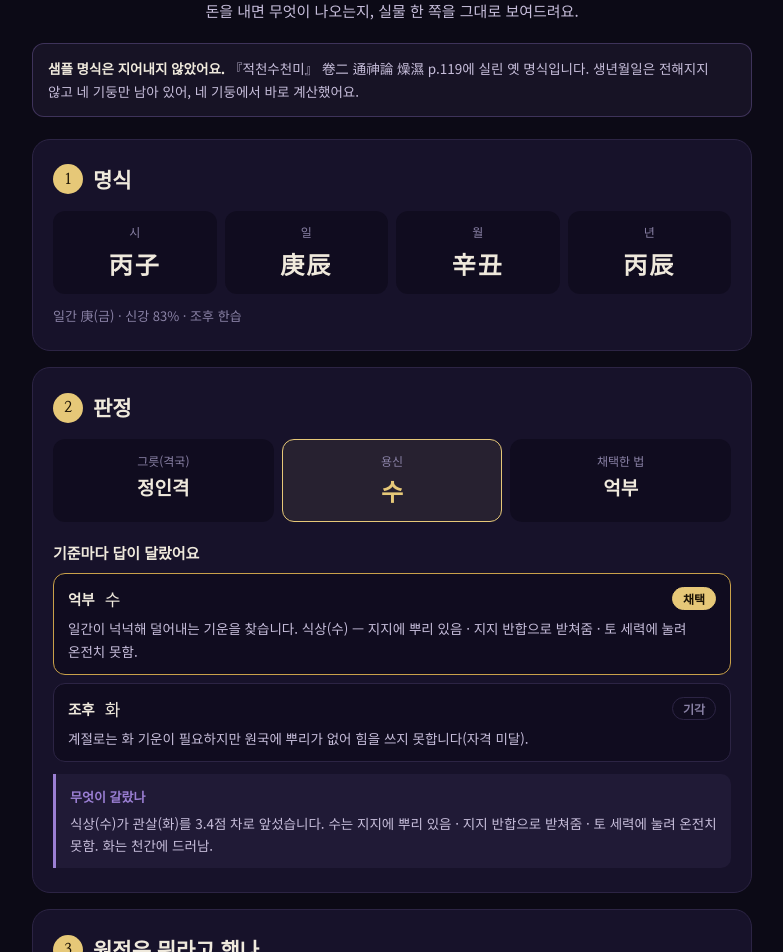
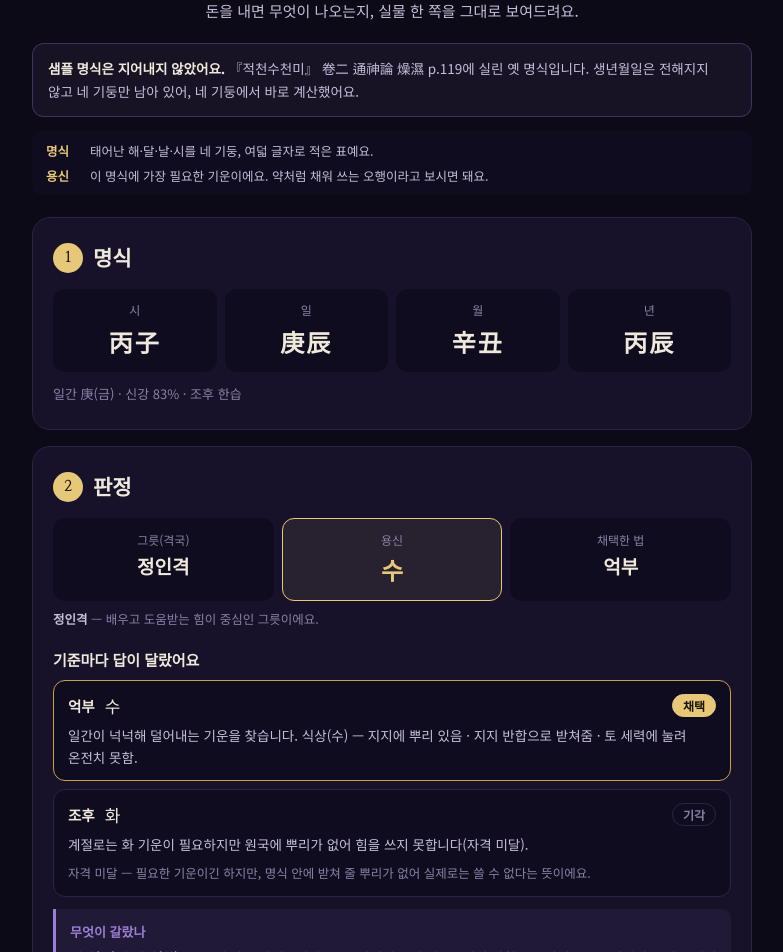
Before and after one commit to tlfwjsdlstod95-sys/saju, a Next.js app in the folder saju-app/: page /sample in a window 1280 px wide. Shown: the part 220-1172 px from the top of the page, without its empty margins (248-1031 px from the left). Built offline with nearby package versions, Linux system fonts and the light colour scheme; no server answers.

Commit message:
샘플: 명식·용신 용어 박스, 격국·자격 미달 한 줄 풀이

```diff
--- a/saju-app/app/sample/page.tsx
+++ b/saju-app/app/sample/page.tsx
@@ -39,6 +39,22 @@ function load() {
   return { c, gy, strength, quote };
 }
 
+// 용어 한 줄 풀이 — 본문은 그대로 두고 옆에만 붙인다(사전처럼 쌓지 않는다).
+const GYEOK_PLAIN: Record<string, string> = {
+  정관격: '규칙과 책임감이 중심인 그릇',
+  편관격: '압박을 견디며 밀고 나가는 힘이 중심인 그릇',
+  칠살격: '압박을 견디며 밀고 나가는 힘이 중심인 그릇',
+  정재격: '차곡차곡 모으고 지키는 힘이 중심인 그릇',
+  편재격: '기회를 넓게 잡는 힘이 중심인 그릇',
+  식신격: '꾸준히 만들어 내는 재주가 중심인 그릇',
+  상관격: '재주를 드러내고 틀을 깨는 힘이 중심인 그릇',
+  정인격: '배우고 도움받는 힘이 중심인 그릇',
+  편인격: '남다른 감각과 직관이 중심인 그릇',
+  건록격: '스스로 서는 힘이 중심인 그릇',
+  양인격: '밀어붙이는 힘이 아주 센 그릇',
+};
+const MIDAL_PLAIN = '자격 미달 — 필요한 기운이긴 하지만, 명식 안에 받쳐 줄 뿌리가 없어 실제로는 쓸 수 없다는 뜻이에요.';
+
 const PILLAR_ORDER = [['hour', '시'], ['day', '일'], ['month', '월'], ['year', '년']] as const;
 
 export default function SamplePage() {
@@ -62,6 +78,11 @@ export default function SamplePage() {
         생년월일은 전해지지 않고 네 기둥만 남아 있어, 네 기둥에서 바로 계산했어요.
       </div>
 
+      <dl className="sp-terms">
+        <div><dt>명식</dt><dd>태어난 해·달·날·시를 네 기둥, 여덟 글자로 적은 표예요.</dd></div>
+        <div><dt>용신</dt><dd>이 명식에 가장 필요한 기운이에요. 약처럼 채워 쓰는 오행이라고 보시면 돼요.</dd></div>
+      </dl>
+
       {/* ── 1. 명식 ── */}
       <section className="sp-sec">
         <h2><em>1</em> 명식</h2>
@@ -81,6 +102,7 @@ export default function SamplePage() {
           <div className="on"><span>용신</span><b>{y.primary}</b></div>
           <div><span>채택한 법</span><b>{y.method}</b></div>
         </div>
+        <p className="sp-term-line"><b>{gy.gyeokguk.name}</b> — {GYEOK_PLAIN[gy.gyeokguk.name] ?? '태어난 달이 정해 주는 이 명식의 기본 그릇'}이에요.</p>
 
         <h3 className="sp-h3">기준마다 답이 달랐어요</h3>
         <div className="sp-bases">
@@ -91,6 +113,7 @@ export default function SamplePage() {
                 <i>{b.adopted ? '채택' : '기각'}</i>
               </div>
               <p>{b.note}</p>
+              {b.note?.includes('자격 미달') && <p className="sp-term-line">{MIDAL_PLAIN}</p>}
             </div>
           ))}
         </div>
```
